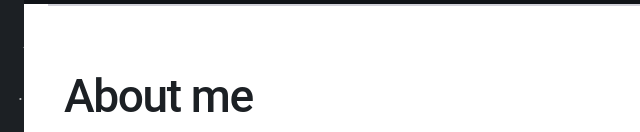
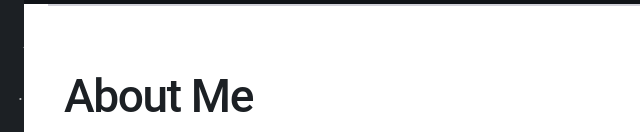
Before and after one commit to ahmed3819350-bot/ahmad-website, a plain HTML site: page index.html in a window 1280 px wide. Shown: the part 668-800 px from the top of the page, 0-640 px from the left. Drawn offline with Linux system fonts and the light colour scheme; a script that the page names is missing.

Commit message:
Capitalize Me in About Me heading

```diff
--- a/index.html
+++ b/index.html
@@ -153,7 +153,7 @@
       <section class="section">
 
         <div class="section-body">
-          <h2 class="heading-section">About me</h2>
+          <h2 class="heading-section">About Me</h2>
           <div class="about-text">
             <p>
               I'm an MSc student in Advanced Mechanical Engineering at Imperial College London and a CSWA-certified SolidWorks user, versatile with a very broad skillset: CAD, FEA, and CFD, AI automation and coding, hands-on fabrication with composites and CNC machining, even basic graphic design and video editing. I'm equally comfortable with site-based and office-based work, including technical documentation, and regularly pursue self-directed learning through online courses, both within and beyond my field of study. I'm currently working towards further certifications in Six Sigma and higher levels of SolidWorks proficiency.
```
